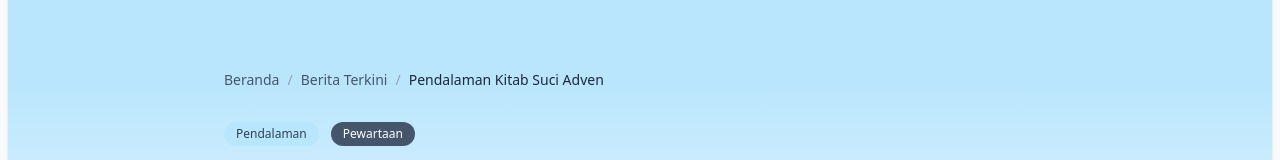
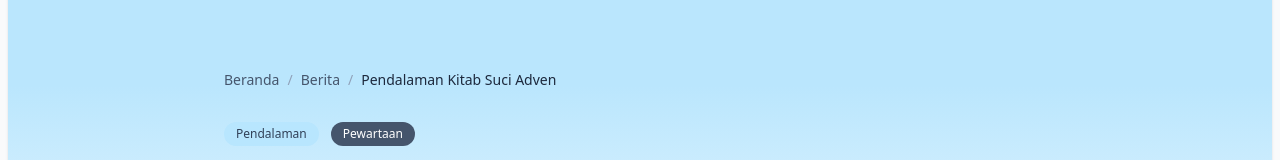
Before and after one commit to bintangtimurlangit/santo-ambrosius, a Next.js app: page /berita/88 in a window 1280 px wide. Shown: the part 137-297 px from the top of the page. Built offline with nearby package versions, Linux system fonts and the light colour scheme.

Commit message:
refactor: Update article duplication logic and enhance navigation links in Berita components

```diff
--- a/src/app/(frontend)/berita/[id]/page.tsx
+++ b/src/app/(frontend)/berita/[id]/page.tsx
@@ -44,7 +44,7 @@ function getAllArticles(): Article[] {
   // Duplicate articles 3 times for demo
   const duplicatedArticles: Article[] = []
   for (let i = 0; i < 3; i++) {
-    articles.forEach((article, index) => {
+    articles.forEach((article, _index) => {
       duplicatedArticles.push({
         ...article,
         id: duplicatedArticles.length + 1,
@@ -157,7 +157,7 @@ export default function BeritaDetailPage({ params }: PageProps) {
                 <li className="text-slate-400">/</li>
                 <li>
                   <Link href="/berita" className="hover:text-slate-800 transition-colors">
-                    Berita Terkini
+                    Berita
                   </Link>
                 </li>
                 <li className="text-slate-400">/</li>
--- a/src/app/(frontend)/berita/page.tsx
+++ b/src/app/(frontend)/berita/page.tsx
@@ -60,7 +60,7 @@ export default function BeritaTerkiniPage() {
     // Duplicate articles to have more content for pagination demo
     const duplicatedArticles: Article[] = []
     for (let i = 0; i < 3; i++) {
-      articles.forEach((article, index) => {
+      articles.forEach((article, _index) => {
         duplicatedArticles.push({
           ...article,
           id: duplicatedArticles.length + 1,
--- a/src/components/BlogArtikel.tsx
+++ b/src/components/BlogArtikel.tsx
@@ -1,4 +1,5 @@
 import React from 'react'
+import Link from 'next/link'
 
 const BlogArtikel = () => {
   const articles = [
@@ -128,9 +129,11 @@ const BlogArtikel = () => {
 
         {/* View All Button */}
         <div className="text-center mt-12">
-          <button className="px-8 py-3 bg-slate-700 text-white font-medium rounded-lg hover:bg-slate-800 transition-colors duration-200">
-            Lihat Semua Artikel
-          </button>
+          <Link href="/berita">
+            <button className="px-8 py-3 bg-slate-700 text-white font-medium rounded-lg hover:bg-slate-800 transition-colors duration-200">
+              Lihat Semua Artikel
+            </button>
+          </Link>
         </div>
       </div>
     </section>
```
